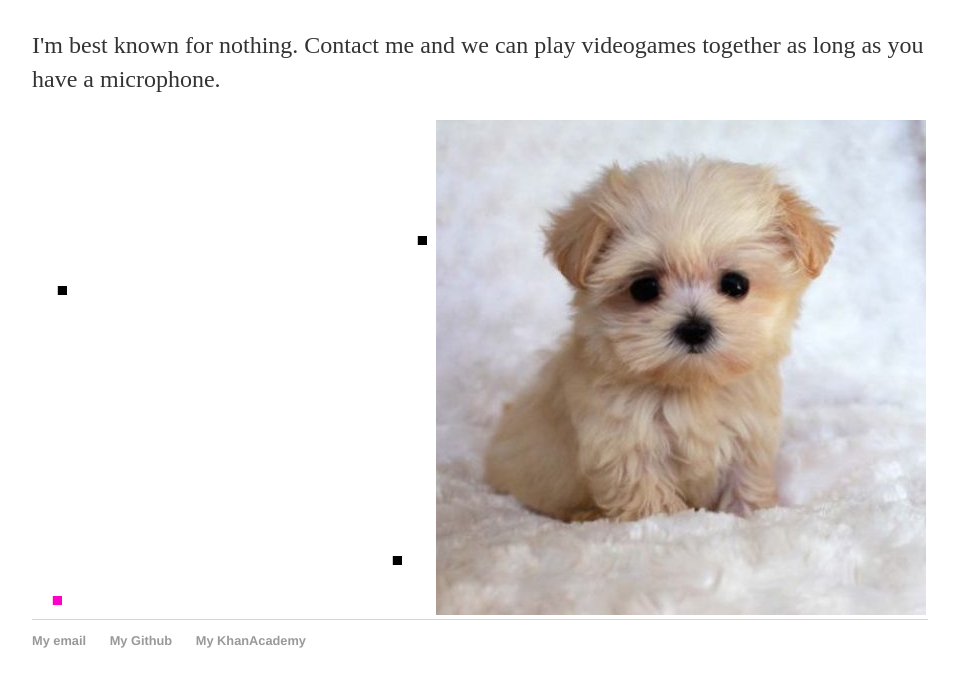
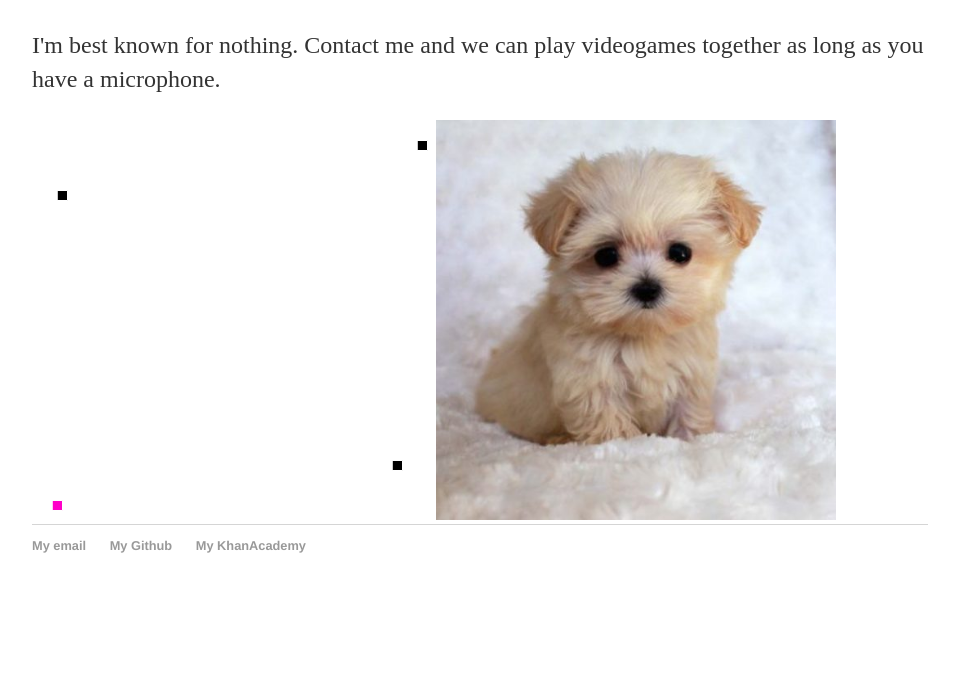
Before and after one commit to Tankertot/Tankertot.github.io, a plain HTML site: page index.html in a window 1280 px wide. Shown: the part 118-804 px from the top of the page, without its empty margins (160-1119 px from the left). Drawn offline with Linux system fonts and the light colour scheme.

Commit message:
Update index.html

```diff
--- a/index.html
+++ b/index.html
@@ -162,7 +162,7 @@ if(itX > jimX && itX < jimX + 15 && itY > jimY && itY < jimY + 15){
 		</span>
 		<span class = "pat">
 		<pat>
-		<img src = "wagisdumb.jpg" />
+		<img src = "wagisdumb.jpg" width = "400" height = "400" />
 		</pat>
 		</span>
 		</div><!-- /.blurb -->
```
